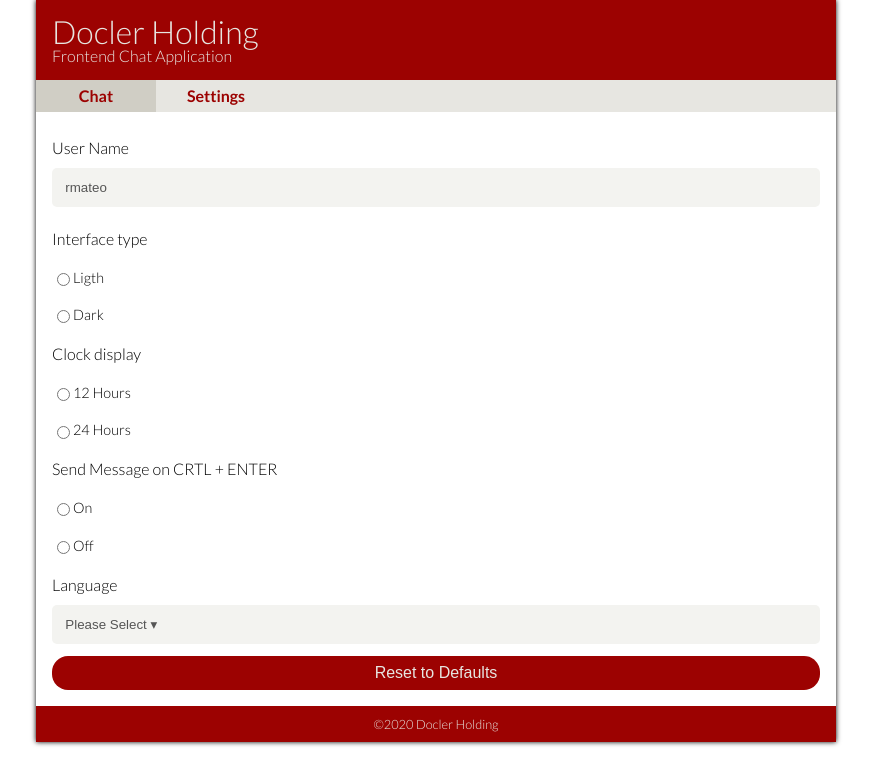
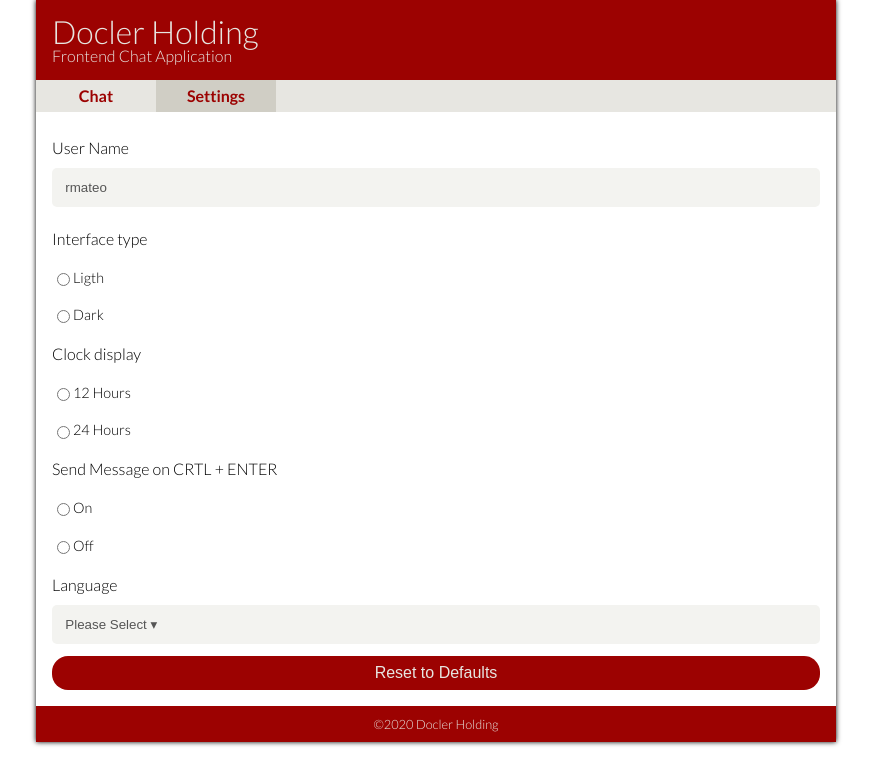
Before and after one commit to ronymateo2/doclerholdchat, a React (Create React App) app: page /settings in a window 1280 px wide. Shown: the top 784 px of the page, without its empty margins (204-1075 px from the left). Built offline with nearby package versions, Linux system fonts and the light colour scheme.

Commit message:
feat(nav): add active class

```diff
--- a/src/app/component/Navigation.tsx
+++ b/src/app/component/Navigation.tsx
@@ -1,11 +1,11 @@
 import React from 'react'
-import { Link } from 'react-router-dom'
+import { Link, NavLink } from 'react-router-dom'
 
 const Navigation = () => (
     <nav >
         <ul className="clearfix">
-            <li className="active"><Link to="/">Chat</Link></li>
-            <li><Link to="/settings">Settings</Link></li>
+            <li><NavLink exact={true} activeClassName='active' to="/">Chat</NavLink ></li>
+            <li><NavLink exact={true} activeClassName='active' to="/settings">Settings</NavLink ></li>
         </ul>
     </nav>
 )
--- a/src/app/page/Settings.tsx
+++ b/src/app/page/Settings.tsx
@@ -4,8 +4,6 @@ import Radio from '../component/Radio'
 import Select from '../component/Select'
 import { languageList } from '../model/language'
 import { currentUser } from '../model/user'
-
-
 
 export default function Settings() {
     const interfaceTypeOptions = [{ value: 'ligth', label: 'Ligth' }, { value: 'dark', label: 'Dark' }]
--- a/src/sass/_small-default.scss
+++ b/src/sass/_small-default.scss
@@ -46,7 +46,7 @@ nav {
     transition: background 0.75s ease, color 0.75s ease;
   }
 
-  ul li.active a {
+  ul li a.active {
     background-color: darken($secondaryColor, 10%);
   }
 
```
